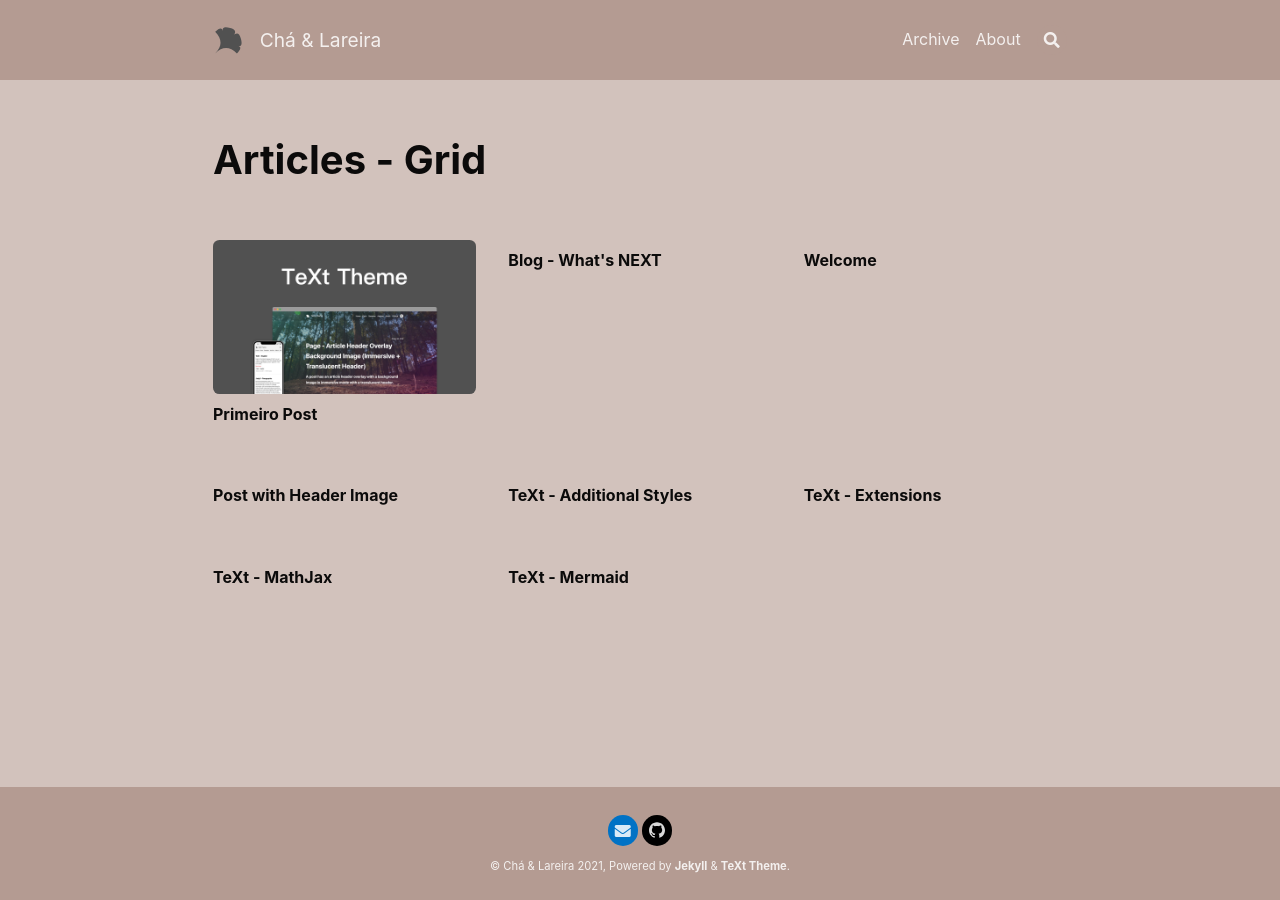
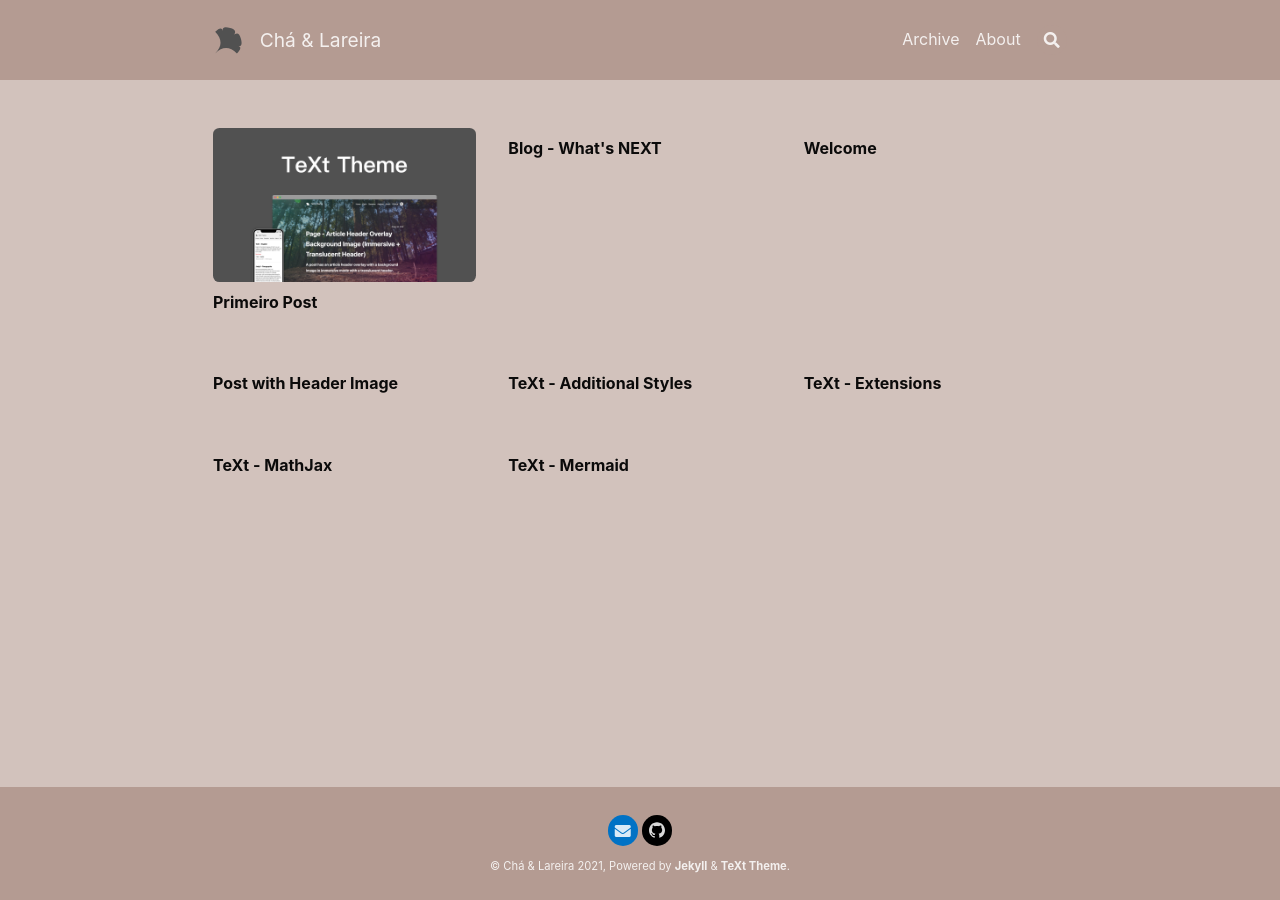
Before and after one commit to siaromyer/siaromyer.github.io, a Jekyll site: the page built from index.html, in a window 1280 px wide. Built offline with Jekyll 4.4.1, drawn with Linux system fonts in a browser that asks for light colours; nearby versions of some CDN libraries; the list of posts is cut into pages by our own code.

Commit message:
no message

```diff
--- a/_layouts/home.html
+++ b/_layouts/home.html
@@ -1,6 +1,10 @@
 ---
 layout: articles
-title: Articles - Grid
+title:
+article_header:
+  type: cover
+  image:
+    src: /screenshot.jpg
 articles:
   data_source: paginator.posts
   show_excerpt: true
```
